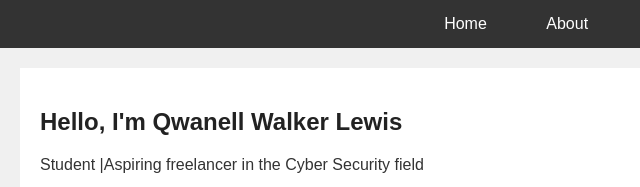
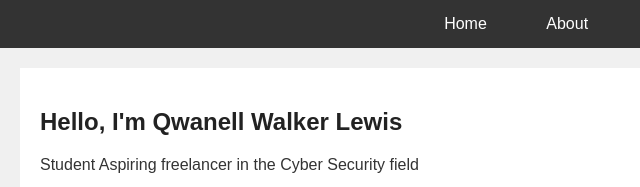
Before and after one commit to qwanellwalker15/personal-website, a plain HTML site: page index.html in a window 1280 px wide. Shown: the top 187 px of the page, 0-640 px from the left. Drawn offline with Linux system fonts and the light colour scheme; files whose address does not match are found by name.

Commit message:
Fix HTML formatting and structure

```diff
--- a/index.html
+++ b/index.html
@@ -16,7 +16,7 @@
     </nav>
     <section id="home">
         <h1>Hello, I'm Qwanell Walker Lewis</h1>
-        <p>Student |Aspiring freelancer in the Cyber Security field</p>
+        <p>Student Aspiring freelancer in the Cyber Security field</p>
         <img src="images/profile.jpg" alt="Photo of ME" width="200">
     </section>
 
@@ -25,19 +25,13 @@
         <p> I'm currently a second year student at the T.A Marryshow College.I love to play different sports but my favourite two are Volleyball and Table Tennis.</p>
         <p> In the future I aspire to be a freelancer that works in the cyber security field or even at a company like a bank.</p>
     </section>
-
-    <!-- Portfolio Section -->
     <section id="portfolio">
         <h2>Portfolio & Skills</h2>
-
-        <!-- Simple Video (YouTube) -->
         <h3>My Video</h3>
         <iframe width="400" height="225"
                 src="https://www.youtube.com/watch?v=GVmx_4SUZ-k"
                 title="Video of me competing at 8 years old">
         </iframe>
-
-        <!-- HTML Table -->
         <h3>My Skills</h3>
         <table border="1">
             <tr>
@@ -59,8 +53,6 @@
             </tr>
         </table>
     </section>
-
-    <!-- Contact Section -->
     <section id="contact">
         <h2>Contact Me</h2>
         <p>Email: qwanellwalker15@gmail.com </p>
```
